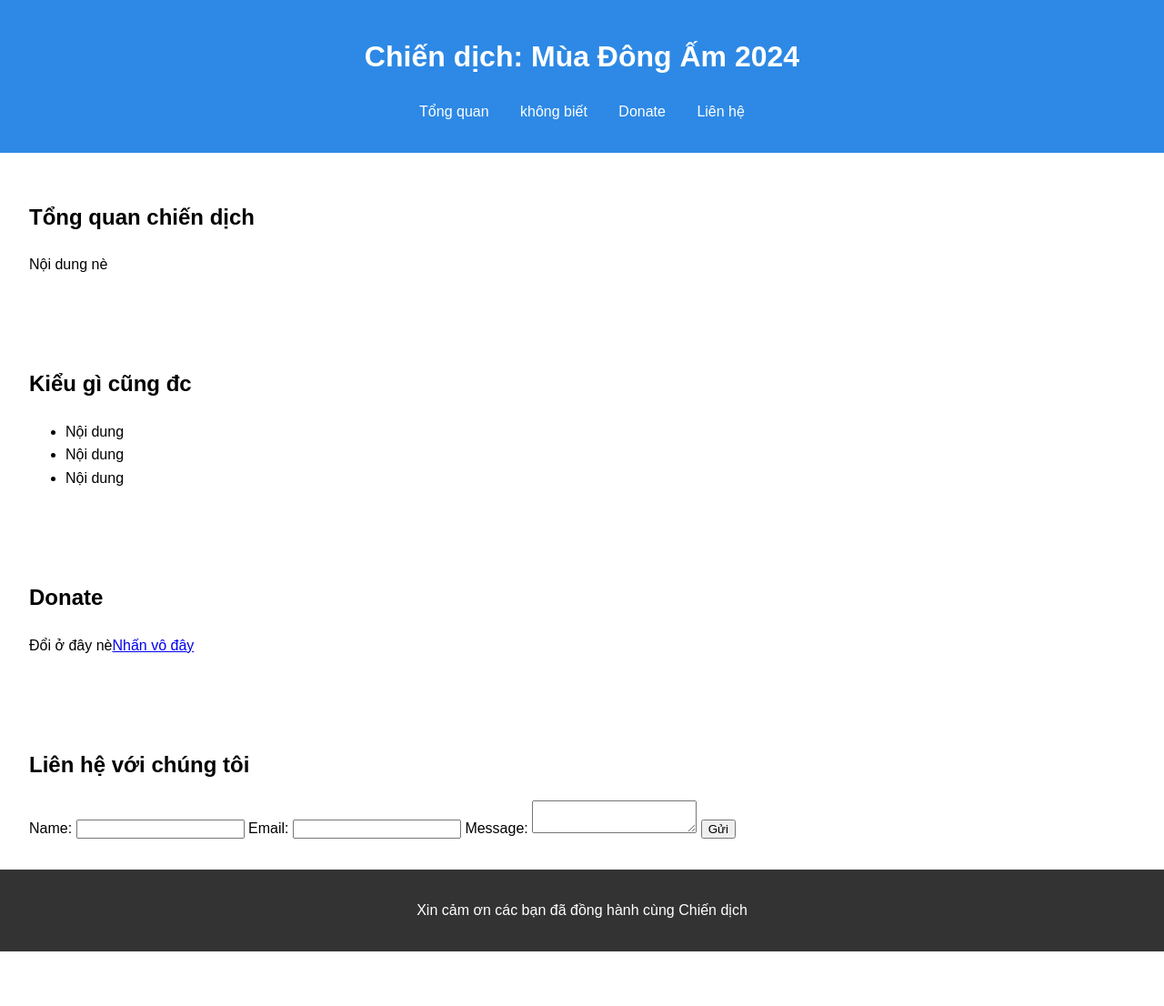
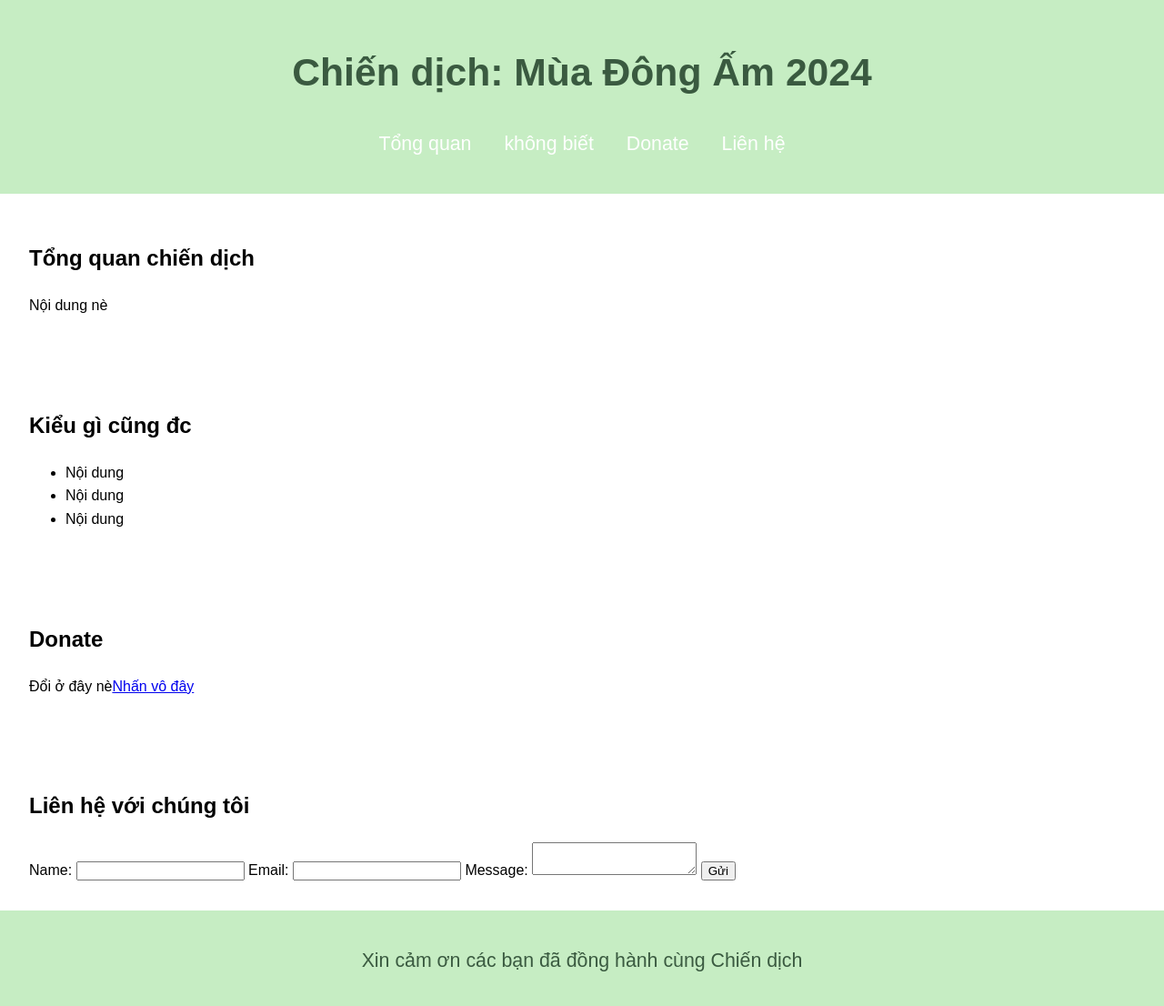
Before and after one commit to Copricorn8128/charity-website, a plain HTML site: page charity-project/index.html in a window 1280 px wide. Shown: the whole page at 91% size. Before the commit the page ends 1046 px from the top, so only its background shows below. Drawn offline with Linux system fonts and the light colour scheme.

Commit message:
styles.css

```diff
--- a/charity-project/styles.css
+++ b/charity-project/styles.css
@@ -6,8 +6,9 @@ body {
 }
 
 header {
-  background: #2d89e5;
-  color: #fff;
+  background: #c6edc3;
+  color: #3a5a40;
+  font-size: 16pt;
   padding: 1rem 0;
   text-align: center;
 }
@@ -32,8 +33,9 @@ section {
 }
 
 footer {
-  background: #333;
-  color: #fff;
+  background: #c6edc3;
+  color: #3a5a40;
+  font-size: 16pt;
   text-align: center;
   padding: 1rem 0;
 }
```
